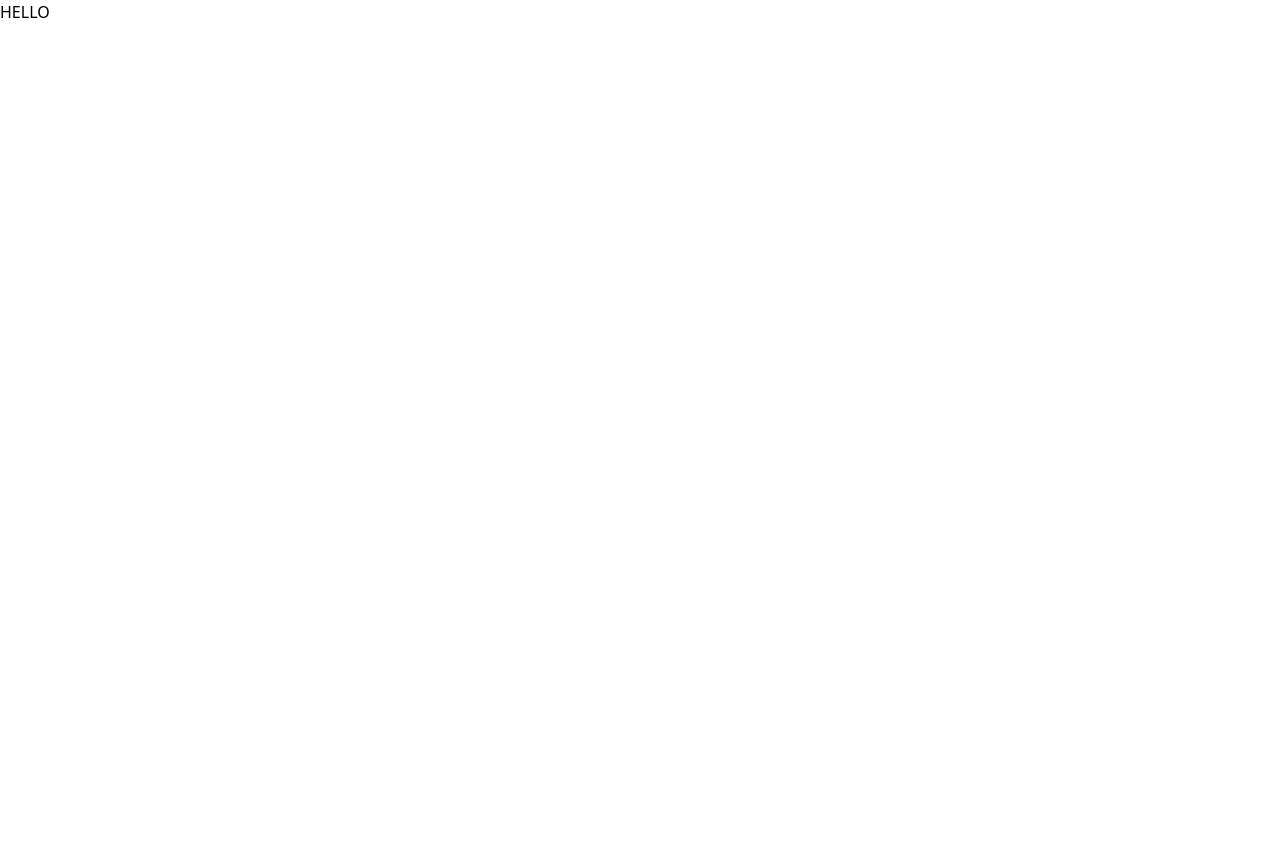
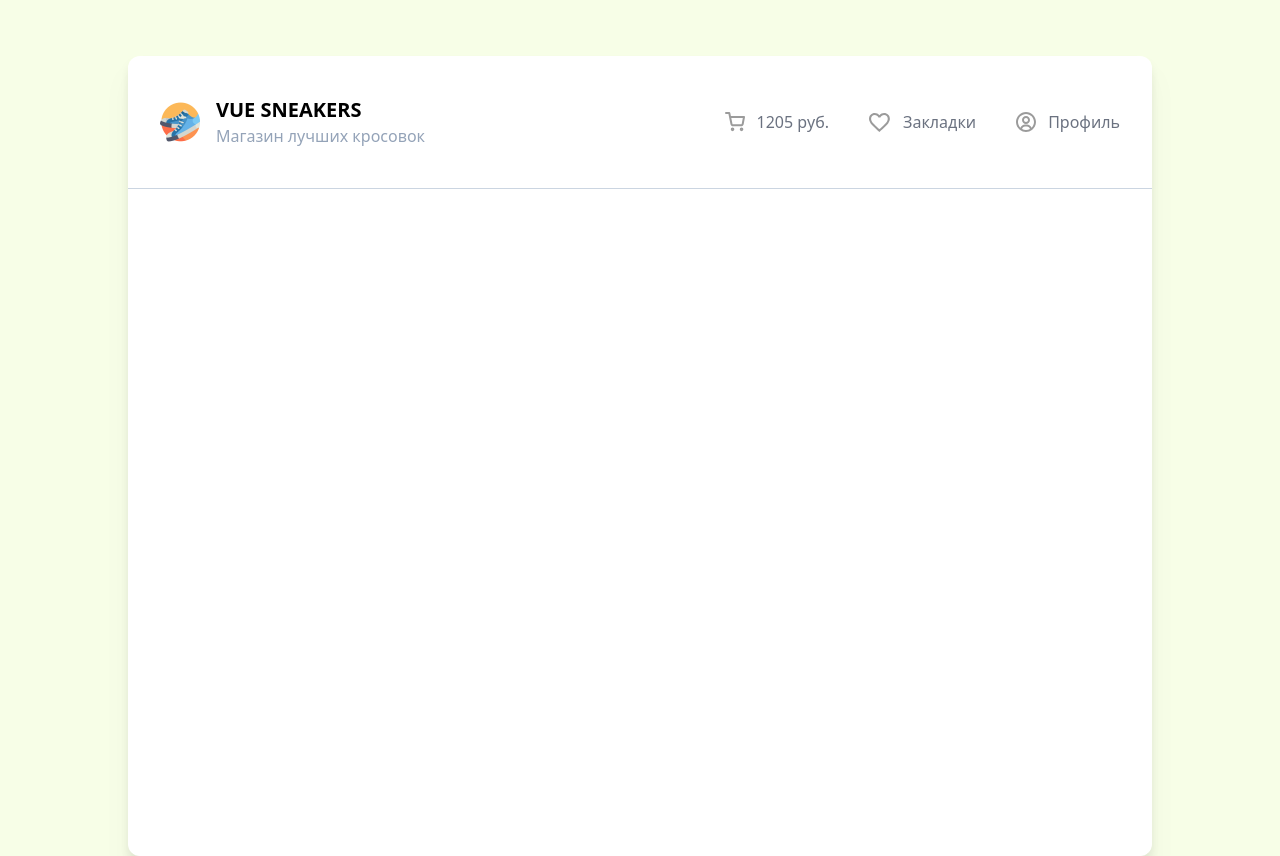
Before and after one commit to romantut1988/vue-project, a Vue app: page / in a window 1280 px wide. Before the commit the page ends 800 px from the top, so only its background shows below. Built offline with nearby package versions, Linux system fonts and the light colour scheme.

Commit message:
addeds header

```diff
--- a/src/App.vue
+++ b/src/App.vue
@@ -1,7 +1,9 @@
 <script setup>
-import MyHello from './components/MyHello.vue'
+import Header from './components/Header.vue'
 </script>
 
 <template>
-  <h1>HELLO</h1>
+  <div class="w-4/5 m-auto bg-white h-screen rounded-xl drop-shadow-xl mt-14">
+    <Header />
+  </div>
 </template>
--- a/src/assets/main.css
+++ b/src/assets/main.css
@@ -1,3 +1,7 @@
 @tailwind base;
 @tailwind components;
 @tailwind utilities;
+
+body {
+    background-color: rgb(247, 254, 231);
+}
--- /dev/null
+++ b/src/components/Header.vue
@@ -0,0 +1,26 @@
+<template>
+  <header class="flex justify-between border-b border-slate-300 px-8 py-10">
+    <div class="flex items-center gap-4">
+      <img class="w-10" src="/logo.png" alt="logo" />
+      <div>
+        <h2 class="text-xl font-bold uppercase">Vue Sneakers</h2>
+        <p class="text-slate-400">Магазин лучших кросовок</p>
+      </div>
+    </div>
+
+    <ul class="flex items-center gap-10">
+      <li class="flex items-center cursor-pointer gap-3 text-gray-500 hover:text-black">
+        <img src="/cart.svg" alt="Cart" />
+        <span>1205 руб.</span>
+      </li>
+      <li class="flex items-center cursor-pointer gap-3 text-gray-500 hover:text-black">
+        <img src="/heart.svg" alt="Heart" />
+        <span>Закладки</span>
+      </li>
+      <li class="flex items-center cursor-pointer gap-3 text-gray-500 hover:text-black">
+        <img src="/profile.svg" alt="Profile" />
+        <span>Профиль</span>
+      </li>
+    </ul>
+  </header>
+</template>
--- a/src/components/MyHello.vue
+++ /dev/null
@@ -1,3 +0,0 @@
-<script setup></script>
-
-<template></template>
```
Also changed, not shown: .eslintrc.cjs.
